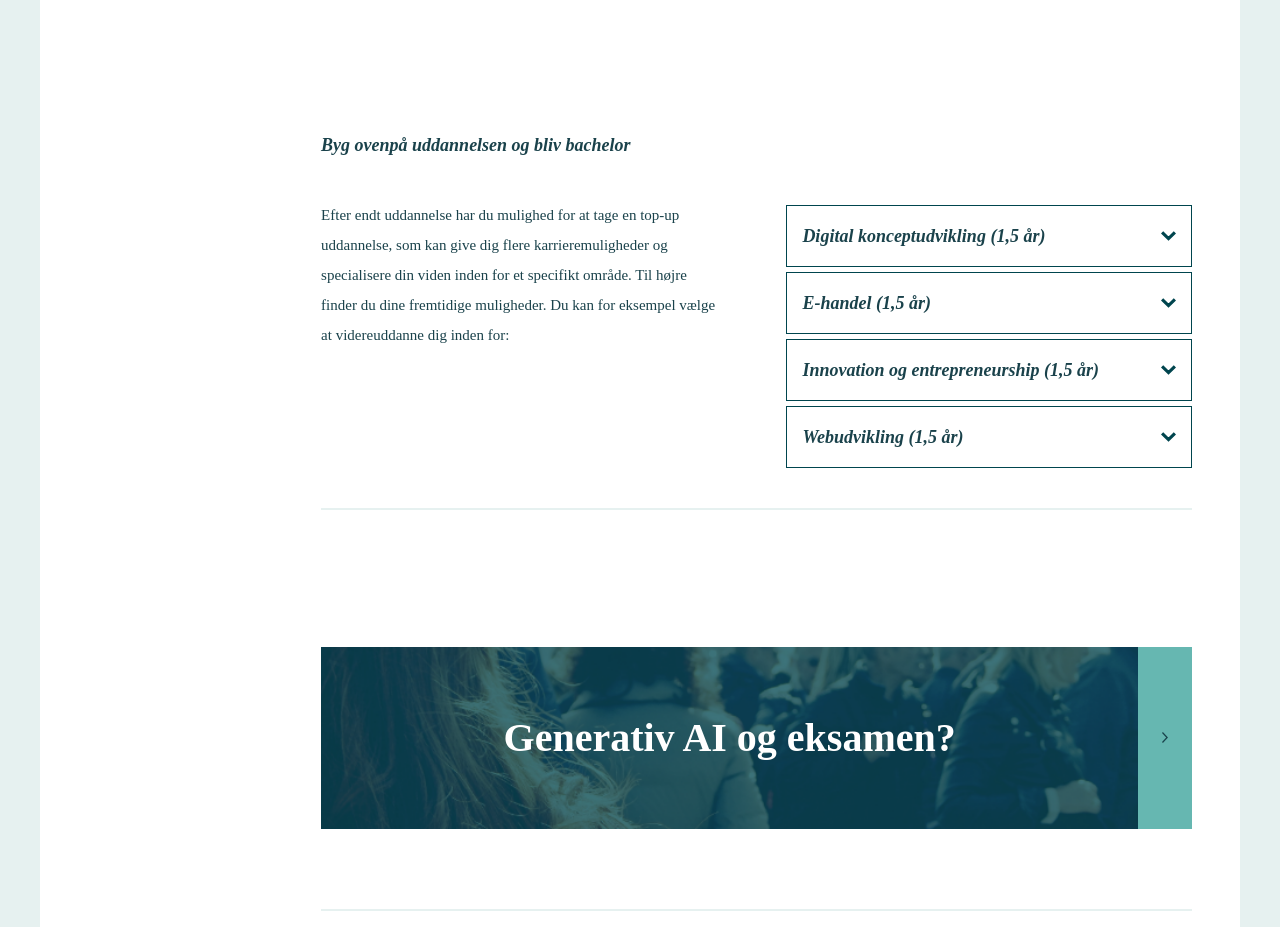
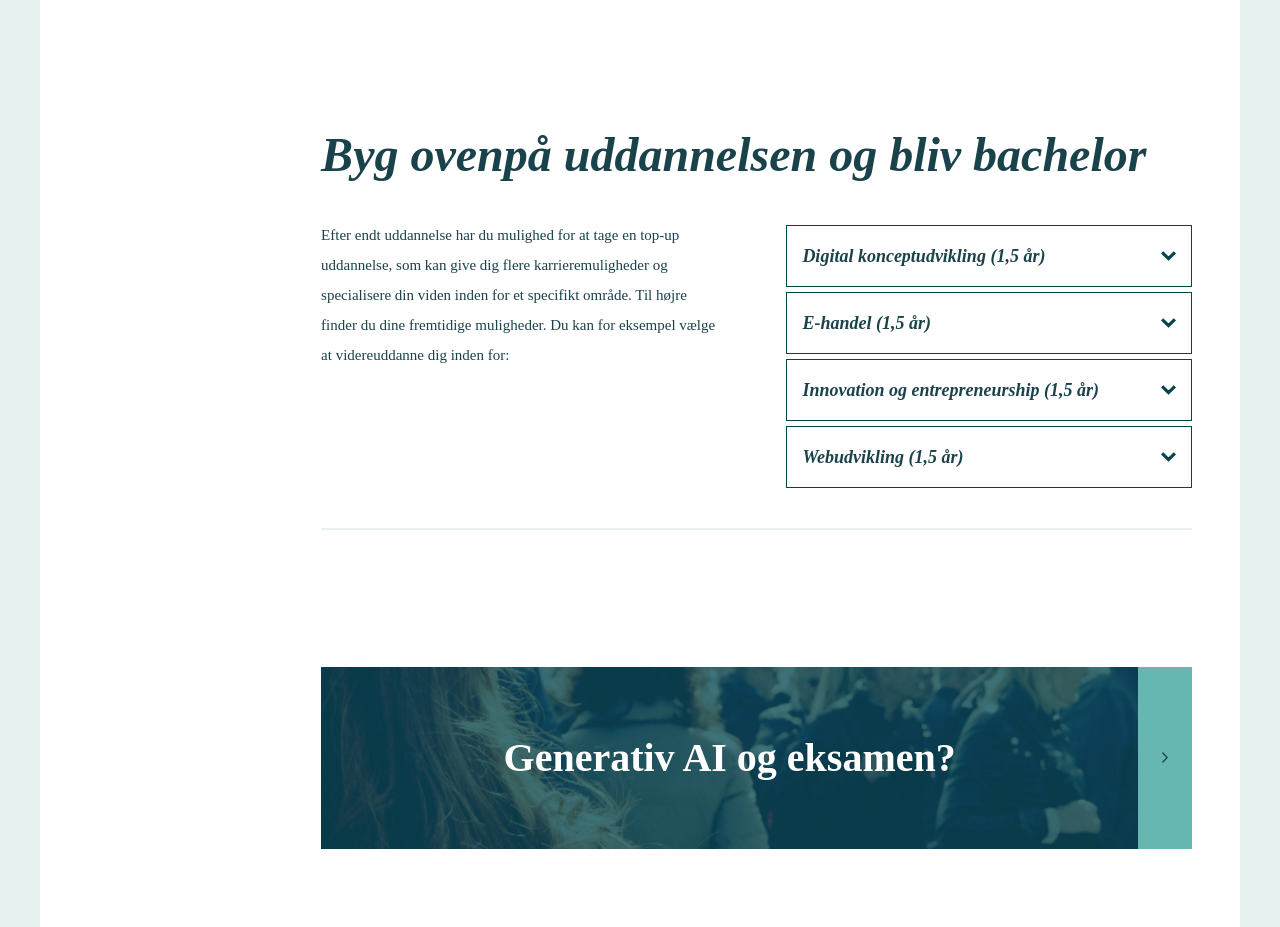
Before and after one commit to SigneWehlast/Eksamen_hovedopgave, a Vue app: page /karrierevejledning in a window 1280 px wide. Shown: the part 1740-2667 px from the top of the page. Built offline with nearby package versions, Linux system fonts and the light colour scheme; a web font is replaced by a local one.

Commit message:
overskrift størelse

```diff
--- a/src/components/Fvidereuddannelse.vue
+++ b/src/components/Fvidereuddannelse.vue
@@ -64,7 +64,7 @@ function toggleDropdown(index) {
     </div>
   </section>
   <section>
-    <h3>Byg ovenpå uddannelsen og bliv bachelor</h3>
+    <h3 id="h3_byg_ovenpå">Byg ovenpå uddannelsen og bliv bachelor</h3>
     <div class="buttom-divider">
       <div class="buttom-divider-width">
         <p>
@@ -93,6 +93,11 @@ function toggleDropdown(index) {
 </template>
 
 <style scoped>
+#h3_byg_ovenpå{
+  Font-size:48px;
+  line-height: 50px;
+}
+
 .dropdown-wrap {
   margin-top: 5px;
   background-color: #fff;
```
